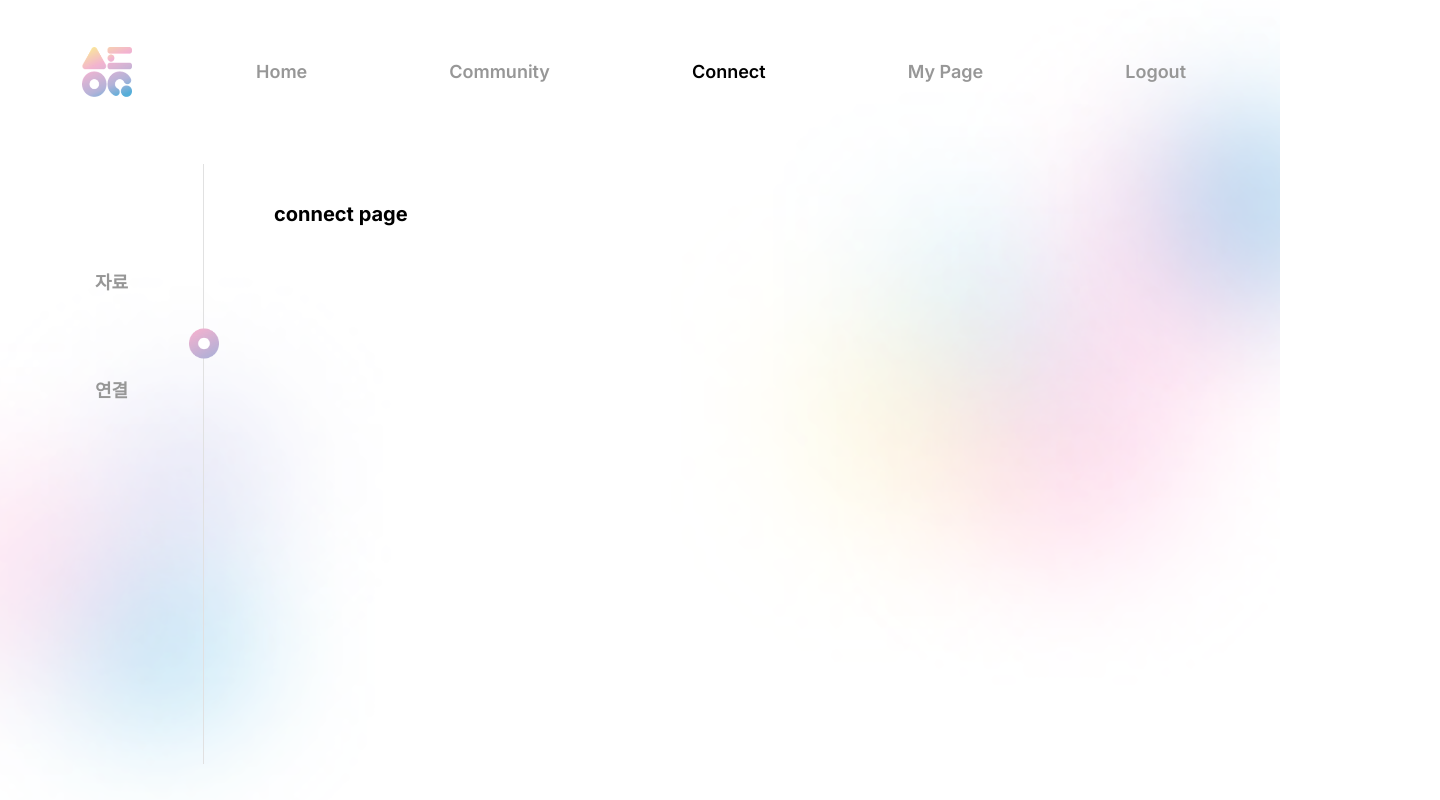
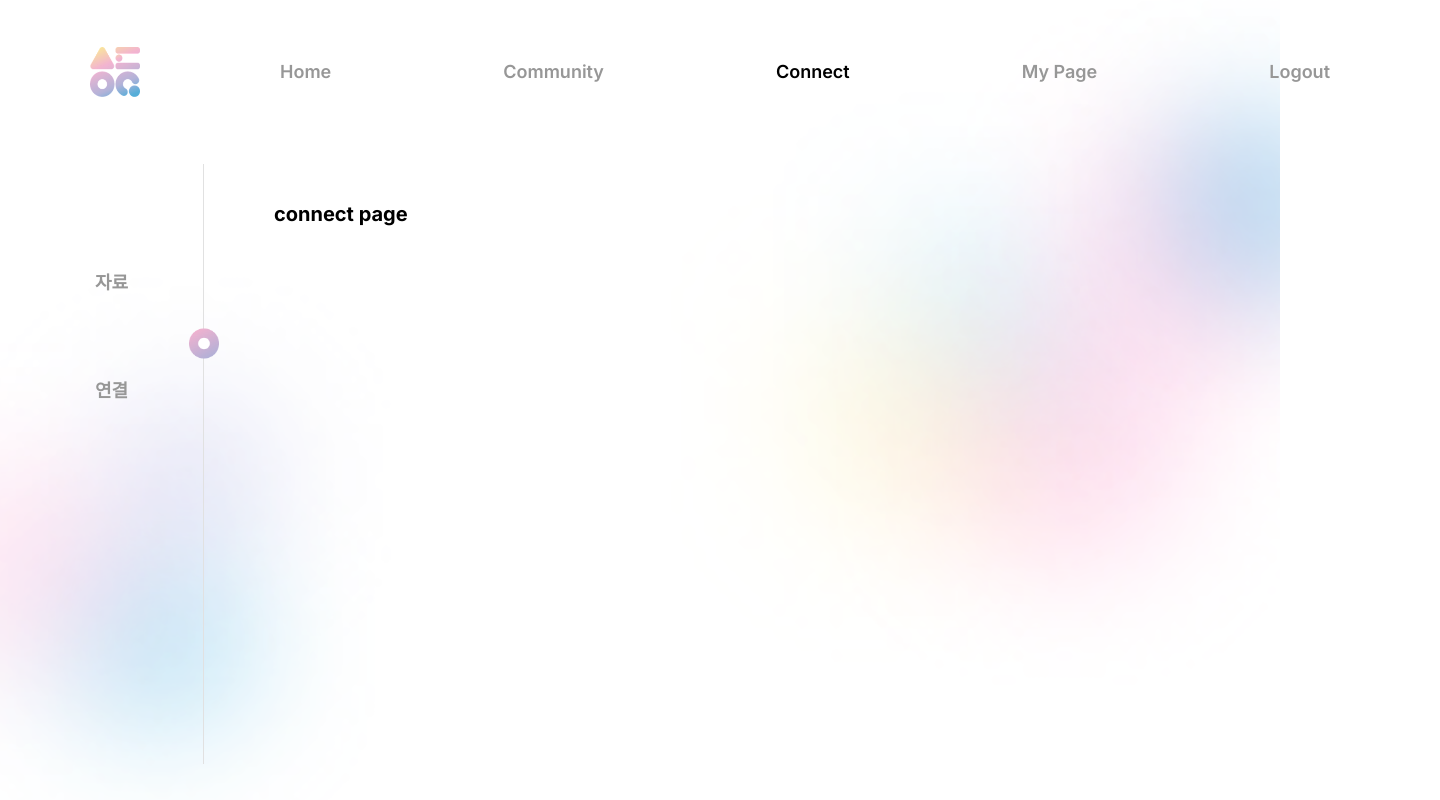
Before and after one commit to stockOneQ/front, a Next.js app: page /connect in a window 1280 px wide. Shown: the whole page, 1440 px wide, since content can reach past the window. Built offline with nearby package versions, Linux system fonts and the light colour scheme.

Commit message:
fix(Layout): 헤더 및 사이드 nav 길이 고정

```diff
--- a/layouts/AppLayoutStyles.ts
+++ b/layouts/AppLayoutStyles.ts
@@ -1,7 +1,7 @@
 import styled from 'styled-components';
 
 const SideNavBox = styled.div`
-  max-width: 144rem;
+  width: 144rem;
   padding: 2rem;
   margin: 0 auto;
   display: flex;
--- a/layouts/Header/HeaderModule.ts
+++ b/layouts/Header/HeaderModule.ts
@@ -2,7 +2,7 @@ import styled from "styled-components";
 
 export const NavWrapper = styled.nav`
   display: flex;
-  max-width: 144rem;
+  width: 144rem;
   padding: 2rem;
   margin: 0 auto;
   height: 18vh;
--- a/layouts/InnerNavBar/InnerNavBarModule.ts
+++ b/layouts/InnerNavBar/InnerNavBarModule.ts
@@ -9,7 +9,7 @@ export const inner_menu_bar = styled.nav`
 `;
 
 export const inner_nav_ul = styled.ul`
-  width: 100%;
+  width: 18.4rem;
   padding: 2rem;
   text-align: center;
 `;
```
